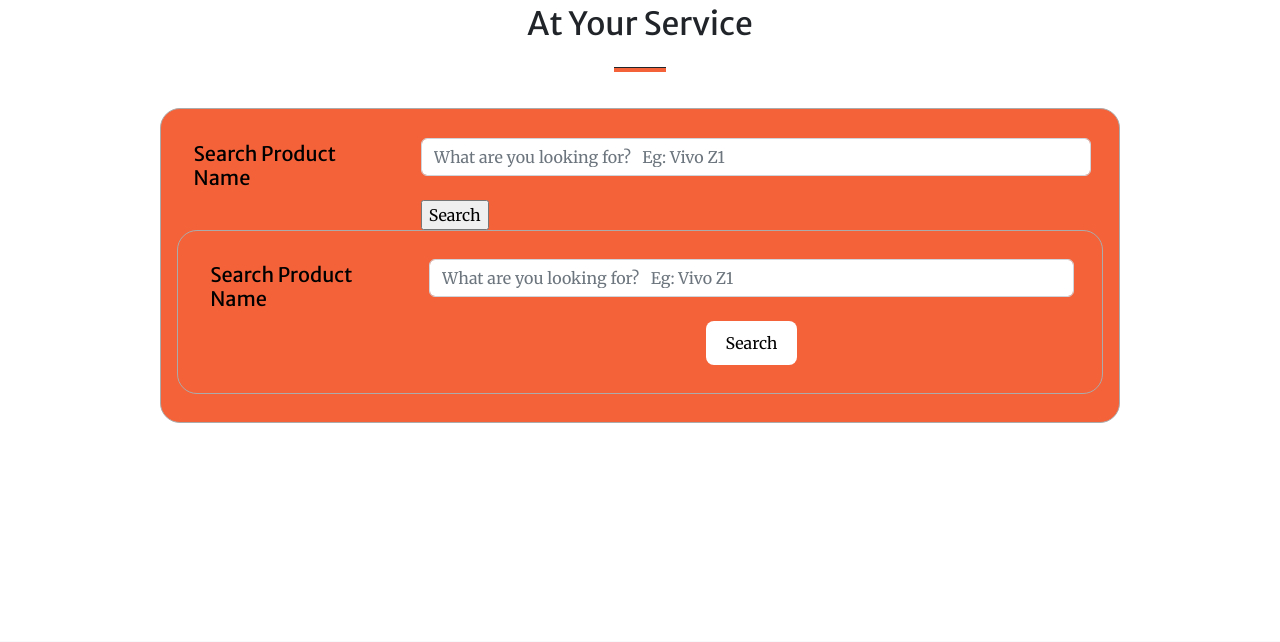
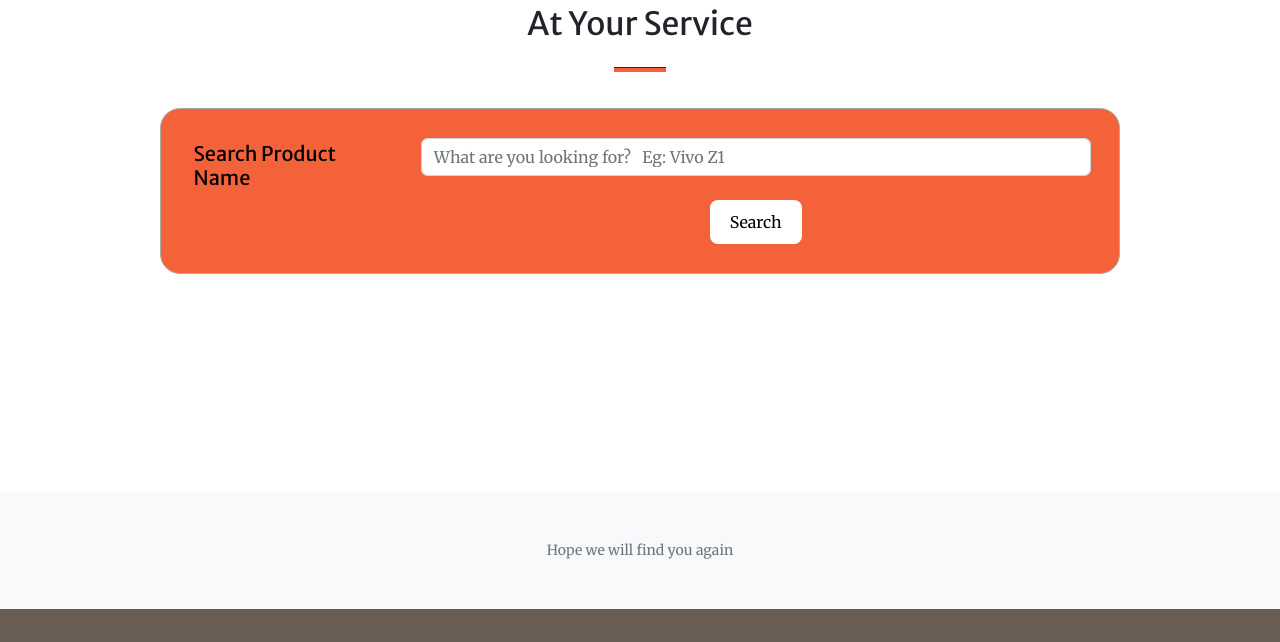
Before and after one commit to bikash-789/Product-Summary, a Flask app: page / in a window 1280 px wide. Shown: the part 1450-2092 px from the top of the page. After the commit the page ends 2059 px from the top, so only its background shows below. Run offline with Flask 3, Linux system fonts and the light colour scheme; some libraries are stand-ins or nearby versions.

Commit message:
Removed the previous search button style

```diff
--- a/Client-Side/templates/index.html
+++ b/Client-Side/templates/index.html
@@ -69,25 +69,13 @@
                 <hr class="divider" />
             </div>
             <div class="container search-table">
-                        <div class="search-box">
-                            <div class="row">
-                                <div class="col-md-3">
-                                    <h5>Search Product Name</h5>
-                                </div>
-                                <div class="col-md-9">
-                                    <form action="/search/products" method="POST">
-                                    <input type="text" name="key" id="search_text" class="form-control" placeholder="What are you looking for?   Eg: Vivo Z1">
-                                    <br>
-                                    <input type="submit" value="Search">
-                                    </form>
-                                </div>
                     <div class="search-box">
                         <div class="row">
                             <div class="col-md-3">
                                 <h5>Search Product Name</h5>
                             </div>
                             <div class="col-md-9">
-                                <form action="{{ url_for('searching')}}" method="post">
+                                <form action="/search/products" method="post">
                                     <center>
                                     <input type="text" name="key" id="search_text" class="form-control" placeholder="What are you looking for?   Eg: Vivo Z1"/>
                                         <br>
```
